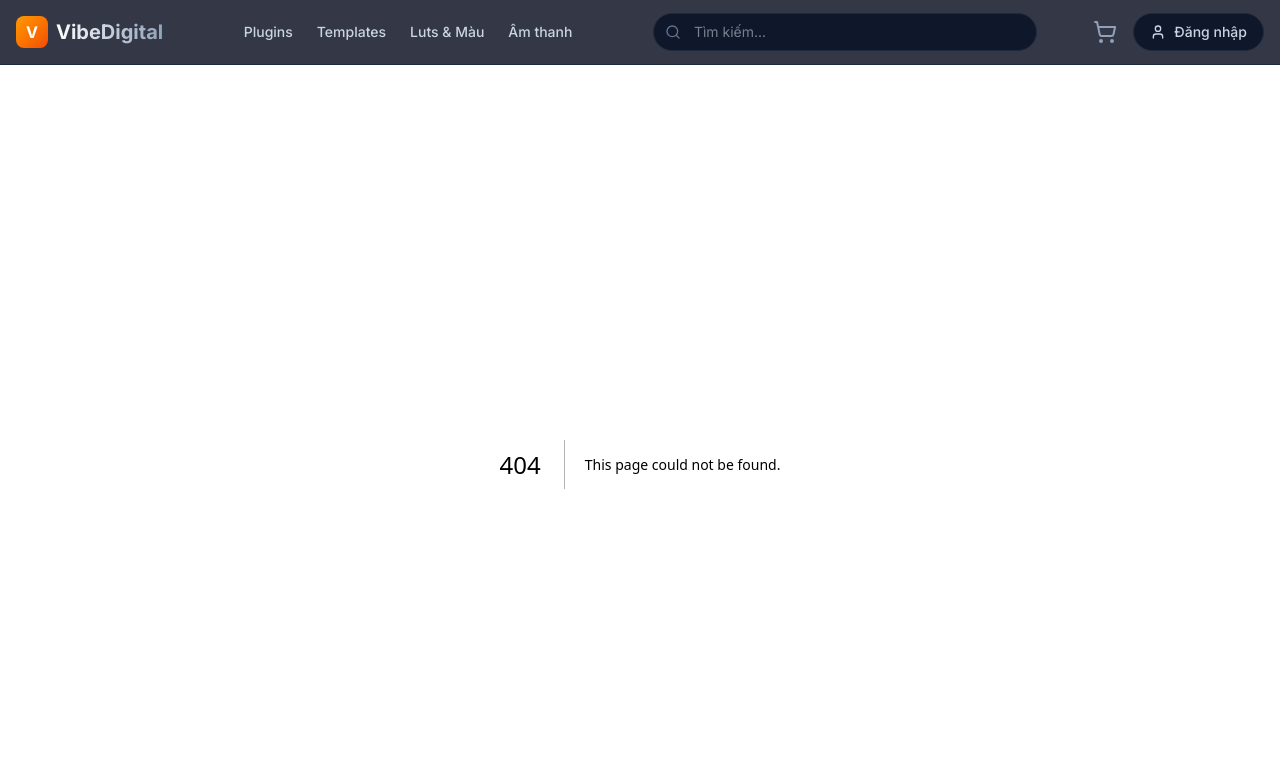
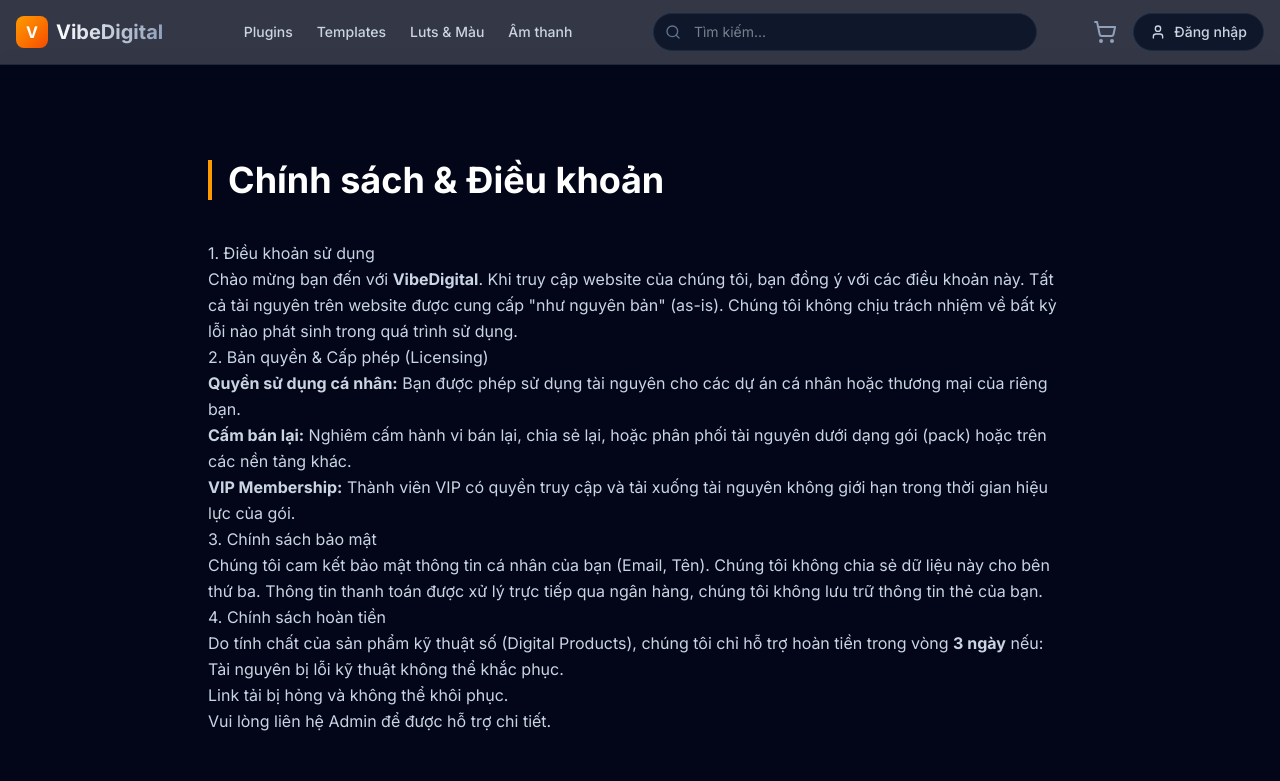
Before and after one commit to duchuy1133/web-tai-nguyen-vibe, a Next.js app: page /policy in a window 1280 px wide. Before the commit this address had no page. Shown: the top 781 px of the page. Built offline with nearby package versions, Linux system fonts and the light colour scheme.

Commit message:
Backup truoc khi lam Search

```diff
--- /dev/null
+++ b/src/app/policy/page.tsx
@@ -0,0 +1,53 @@
+export default function PolicyPage() {
+    return (
+        <div className="min-h-screen pt-24 pb-20 bg-slate-950">
+            <div className="container mx-auto px-4 max-w-4xl">
+                <h1 className="text-4xl font-bold text-white mb-10 border-l-4 border-amber-500 pl-4">
+                    Chính sách & Điều khoản
+                </h1>
+
+                <div className="prose prose-invert prose-lg text-slate-300 leading-relaxed max-w-none">
+
+                    <h3>1. Điều khoản sử dụng</h3>
+                    <p>
+                        Chào mừng bạn đến với <strong>VibeDigital</strong>. Khi truy cập website của chúng tôi, bạn đồng ý với các điều khoản này.
+                        Tất cả tài nguyên trên website được cung cấp "như nguyên bản" (as-is). Chúng tôi không chịu trách nhiệm về bất kỳ lỗi nào phát sinh trong quá trình sử dụng.
+                    </p>
+
+                    <h3>2. Bản quyền & Cấp phép (Licensing)</h3>
+                    <p>
+                        <ul>
+                            <li><strong>Quyền sử dụng cá nhân:</strong> Bạn được phép sử dụng tài nguyên cho các dự án cá nhân hoặc thương mại của riêng bạn.</li>
+                            <li><strong>Cấm bán lại:</strong> Nghiêm cấm hành vi bán lại, chia sẻ lại, hoặc phân phối tài nguyên dưới dạng gói (pack) hoặc trên các nền tảng khác.</li>
+                            <li><strong>VIP Membership:</strong> Thành viên VIP có quyền truy cập và tải xuống tài nguyên không giới hạn trong thời gian hiệu lực của gói.</li>
+                        </ul>
+                    </p>
+
+                    <h3>3. Chính sách bảo mật</h3>
+                    <p>
+                        Chúng tôi cam kết bảo mật thông tin cá nhân của bạn (Email, Tên). Chúng tôi không chia sẻ dữ liệu này cho bên thứ ba.
+                        Thông tin thanh toán được xử lý trực tiếp qua ngân hàng, chúng tôi không lưu trữ thông tin thẻ của bạn.
+                    </p>
+
+                    <h3>4. Chính sách hoàn tiền</h3>
+                    <p>
+                        Do tính chất của sản phẩm kỹ thuật số (Digital Products), chúng tôi chỉ hỗ trợ hoàn tiền trong vòng <strong>3 ngày</strong> nếu:
+                        <ul>
+                            <li>Tài nguyên bị lỗi kỹ thuật không thể khắc phục.</li>
+                            <li>Link tải bị hỏng và không thể khôi phục.</li>
+                        </ul>
+                        Vui lòng liên hệ Admin để được hỗ trợ chi tiết.
+                    </p>
+
+                    <div className="mt-12 p-6 bg-slate-900 rounded-xl border border-slate-800">
+                        <p className="text-sm text-slate-400 mb-0">
+                            Cập nhật lần cuối: 27/01/2026<br />
+                            Mọi thắc mắc vui lòng liên hệ: support@vibedigital.com
+                        </p>
+                    </div>
+
+                </div>
+            </div>
+        </div>
+    );
+}
--- a/src/components/layout/Footer.tsx
+++ b/src/components/layout/Footer.tsx
@@ -1,3 +1,4 @@
+'use client';
 import Link from 'next/link';
 
 export default function Footer() {
@@ -22,20 +23,20 @@ export default function Footer() {
                     <div>
                         <h4 className="font-semibold text-white mb-4">Khám phá</h4>
                         <ul className="space-y-2 text-sm text-slate-400">
-                            <li><Link href="#" className="hover:text-amber-400 transition-colors">Tất cả tài nguyên</Link></li>
-                            <li><Link href="#" className="hover:text-amber-400 transition-colors">Premiere Plugins</Link></li>
-                            <li><Link href="#" className="hover:text-amber-400 transition-colors">Fonts & Typography</Link></li>
-                            <li><Link href="#" className="hover:text-amber-400 transition-colors">Stock Footage</Link></li>
+                            <li><Link href="/" className="hover:text-orange-500 transition-colors">Tất cả tài nguyên</Link></li>
+                            <li><Link href="/category/plugin" className="hover:text-orange-500 transition-colors">Premiere Plugins</Link></li>
+                            <li><Link href="/category/font" className="hover:text-orange-500 transition-colors">Fonts & Typography</Link></li>
+                            <li><Link href="/category/stock" className="hover:text-orange-500 transition-colors">Stock Footage</Link></li>
                         </ul>
                     </div>
 
                     <div>
                         <h4 className="font-semibold text-white mb-4">Hỗ trợ</h4>
                         <ul className="space-y-2 text-sm text-slate-400">
-                            <li><Link href="#" className="hover:text-amber-400 transition-colors">Trung tâm trợ giúp</Link></li>
-                            <li><Link href="#" className="hover:text-amber-400 transition-colors">Bản quyền (Licensing)</Link></li>
-                            <li><Link href="#" className="hover:text-amber-400 transition-colors">Điều khoản sử dụng</Link></li>
-                            <li><Link href="#" className="hover:text-amber-400 transition-colors">Chính sách bảo mật</Link></li>
+                            <li><Link href="/vip" className="hover:text-orange-500 transition-colors">Trung tâm trợ giúp (VIP)</Link></li>
+                            <li><Link href="/policy" className="hover:text-orange-500 transition-colors">Bản quyền (Licensing)</Link></li>
+                            <li><Link href="/policy" className="hover:text-orange-500 transition-colors">Điều khoản sử dụng</Link></li>
+                            <li><Link href="/policy" className="hover:text-orange-500 transition-colors">Chính sách bảo mật</Link></li>
                         </ul>
                     </div>
 
@@ -48,7 +49,10 @@ export default function Footer() {
                                 placeholder="Email của bạn"
                                 className="bg-slate-900 border border-slate-800 rounded-lg px-3 py-2 text-sm text-white w-full focus:outline-none focus:border-amber-500 transition-colors"
                             />
-                            <button className="bg-amber-500 hover:bg-amber-400 text-white p-2 rounded-lg transition-colors font-medium text-sm">
+                            <button
+                                onClick={() => alert("Cảm ơn bạn đã đăng ký! Chúng tôi sẽ gửi thông báo khi có tài nguyên mới.")}
+                                className="bg-amber-500 hover:bg-amber-400 text-white p-2 rounded-lg transition-colors font-medium text-sm"
+                            >
                                 Gửi
                             </button>
                         </div>
```
